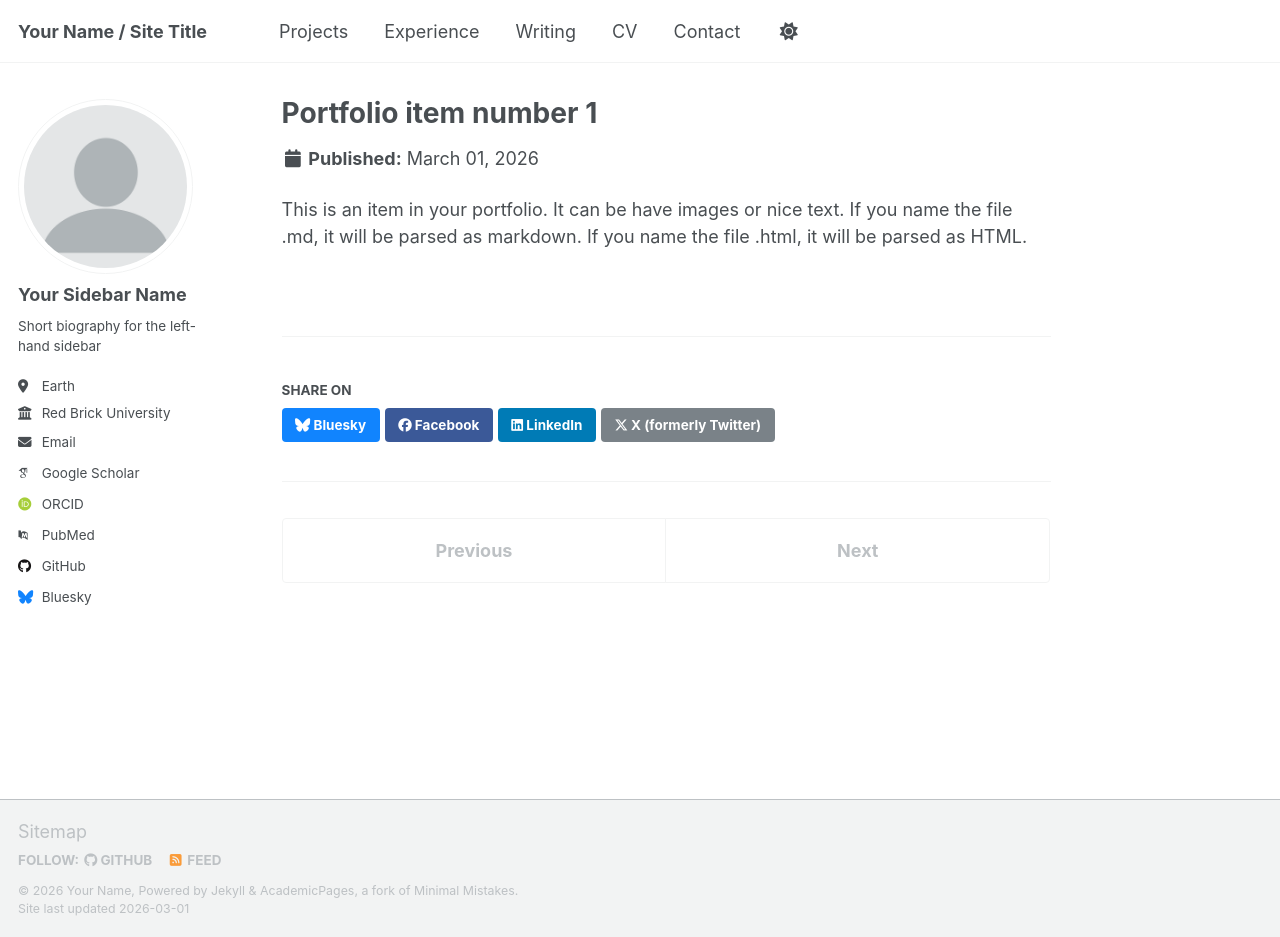
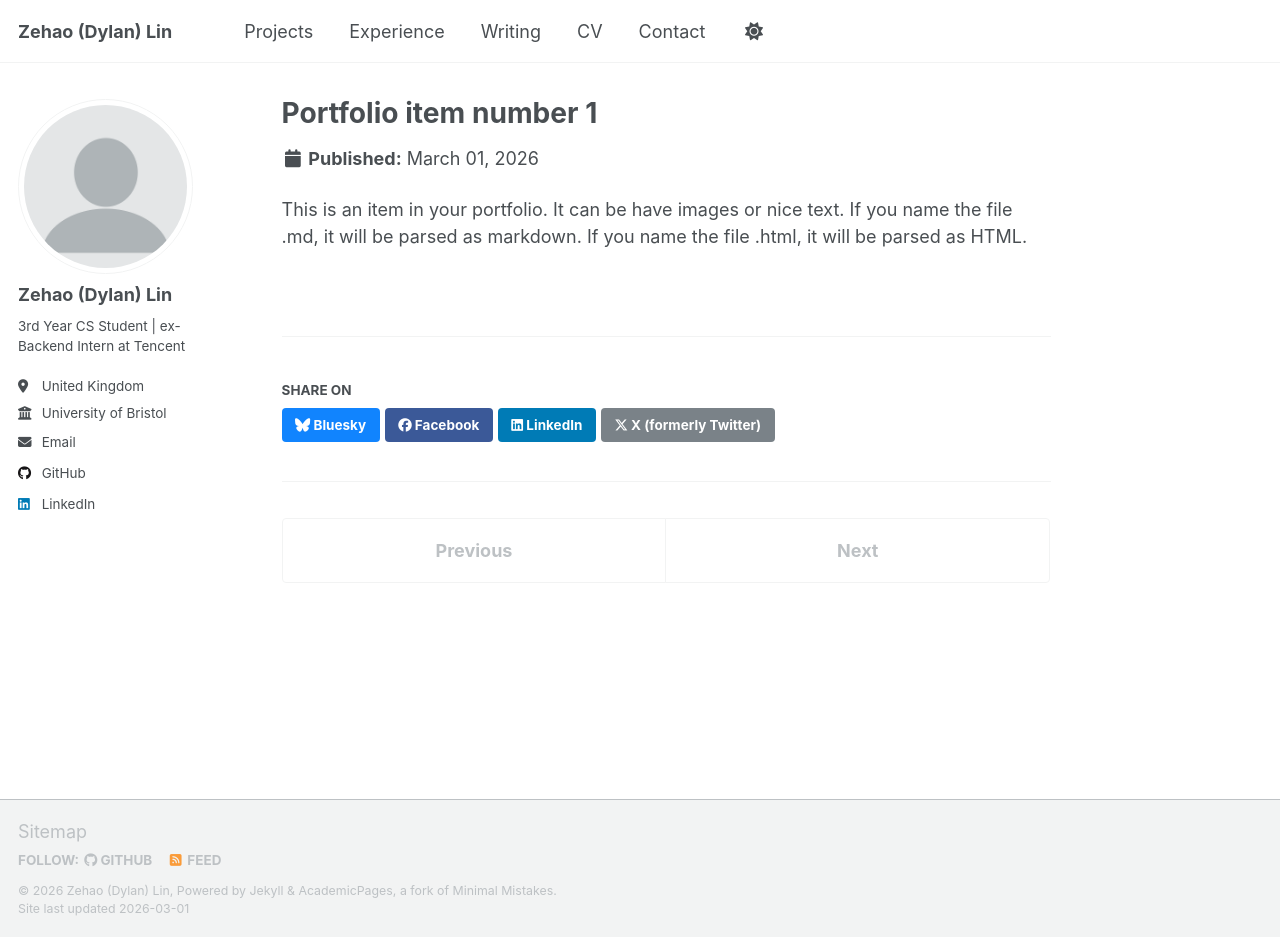
Before and after one commit to Dylannni/Dylannni.github.io, a Jekyll site: the page built from _portfolio/portfolio-1.md, in a window 1280 px wide and 937 px high. Built offline with Jekyll 4.4.1, drawn with Linux system fonts in a browser that asks for light colours; some web fonts are replaced; a script that is not in the unit is left out.

```diff
--- a/_config.yml
+++ b/_config.yml
@@ -9,14 +9,14 @@
 # Basic Site Settings
 locale                   : "en-US"
 site_theme               : "default" # Currently available options are "default", "air"
-title                    : "Your Name / Site Title"
+title                    : "Zehao (Dylan) Lin"
 title_separator          : "-"
-name                     : &name "Your Name"
-description              : &description "Your Name's academic portfolio"   # Update this with a general description of your site, this is the default if not overridden by a page
-url                      : https://academicpages.github.io # The base hostname & protocol for your site e.g. "https://[your GitHub username].github.io",
+name                     : &name "Zehao (Dylan) Lin"  # Update this with your name, this is used in the title and author meta tag
+description              : &description "Backend engineer portfolio and project showcase"
+url                      : https://dylannni.github.io
                                                            # or if you already have some other page hosted on Github then use "https://[your GitHub username].github.io/[Your Repo Name]"
 baseurl                  : "" # the subpath of your site, e.g. "/blog"
-repository               : "academicpages/academicpages.github.io"
+repository               : "Dylannni/Dylannni.github.io"
 
 # Site Author - The following control what appear as part of the author content on the side bar.
 #               If a field is blank the icon and link will not appear, otherwise it will be shown.
@@ -24,23 +24,23 @@ repository               : "academicpages/academicpages.github.io"
 author:
   # Biographic information
   avatar           : "profile.png"
-  name             : "Your Sidebar Name"
+  name             : "Zehao (Dylan) Lin"
   pronouns         : # example: "she/her"
-  bio              : "Short biography for the left-hand sidebar"
-  location         : "Earth"
-  employer         : "Red Brick University"
+  bio              : "3rd Year CS Student | ex-Backend Intern at Tencent"
+  location         : "United Kingdom"
+  employer         : "University of Bristol"
   uri              : # URL
-  email            : "none@example.org"
+  email            : "dylanlin0411@gmail.com"
 
   # Academic websites
   academia         : # URL
   arxiv            : # URL - Update with the correct link to your profile
-  googlescholar    : "https://scholar.google.com/citations?user=PS_CX0AAAAAJ"
+  # googlescholar    : "https://scholar.google.com/citations?user=PS_CX0AAAAAJ"
   inspire-hep      : # URL
   impactstory      : # URL
-  orcid            : "http://orcid.org/yourorcidurl"
+  # orcid            : "http://orcid.org/yourorcidurl"
   semantic         : # URL
-  pubmed           : "https://www.ncbi.nlm.nih.gov/pubmed/?term=john+snow"
+  # pubmed           : "https://www.ncbi.nlm.nih.gov/pubmed/?term=john+snow"
   researchgate     : # URL
   scopus           : # URL
 
@@ -48,13 +48,13 @@ author:
   bitbucket        : # Username - Update with your username on the site
   codepen          : # Username
   dribbble         : # Username
-  github           : "academicpages"
+  github           : "Dylannni"
   kaggle           : # Username
   stackoverflow    : # User number or user number and name (i.e., use "1" or "1/jeff-atwood")
 
   # Social media
   artstation       : # Username
-  bluesky          : "bsky.app" # Replace this with you Bluesky username
+  # bluesky          : "bsky.app" # Replace this with you Bluesky username
   facebook         : # Username
   flickr           : # Username
   foursquare       : # Username
@@ -63,7 +63,7 @@ author:
   keybase          : # Username
   instagram        : # Username
   lastfm           : # Username
-  linkedin         : # Username
+  linkedin         : zdlin
   mastodon         : # URL
   medium           : # URL
   pinterest        : # Username
@@ -226,7 +226,7 @@ collections:
     permalink: /:collection/:path/
   portfolio:
     output: true
-    permalink: /:collection/:path/
+    permalink: /projects/:path/
   talks:
     output: true
     permalink: /:collection/:path/
--- a/_portfolio/portfolio-1.md
+++ b/_portfolio/portfolio-1.md
@@ -1,6 +1,6 @@
 ---
 title: "Portfolio item number 1"
-excerpt: "Short description of portfolio item number 1<br/><img src='/images/500x300.png'>"
+excerpt: "Short description of portfolio item number 1."
 collection: portfolio
 ---
 
--- a/_portfolio/portfolio-2.html
+++ b/_portfolio/portfolio-2.html
@@ -1,6 +1,6 @@
 ---
 title: "Portfolio item number 2"
-excerpt: "Short description of portfolio item number 2 <br/><img src='/images/500x300.png'>"
+excerpt: "Short description of portfolio item number 2."
 collection: portfolio
 ---
 
```
Also changed, not shown: _pages/about.md (+12 -3 lines).
